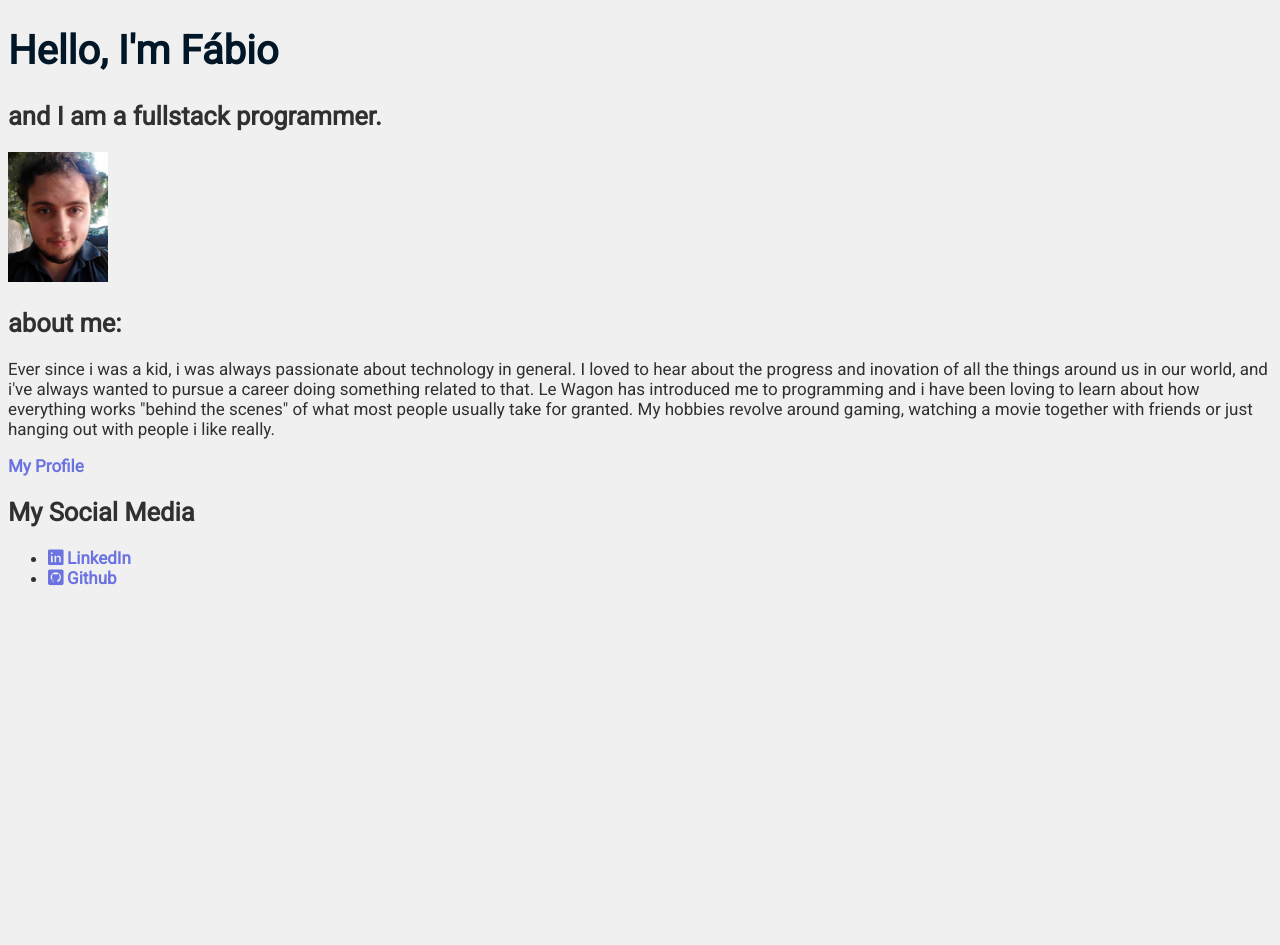
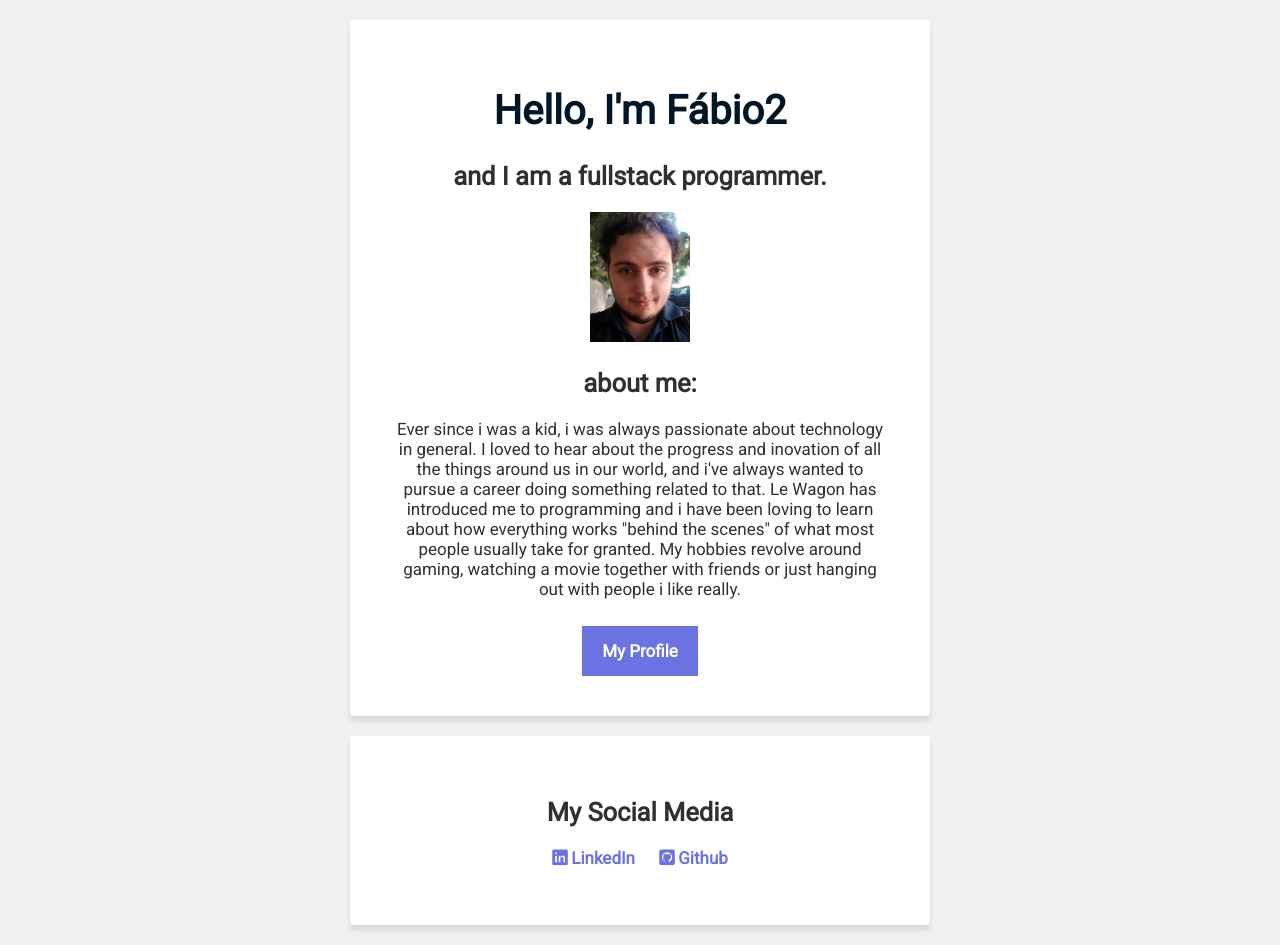
Before and after one commit to Fabifreire/F-bio-Profile, a plain HTML site: page index.html in a window 1280 px wide. Before the commit the page ends 800 px from the top, so only its background shows below. Drawn offline with Linux system fonts and the light colour scheme.

Commit message:
my profile page

```diff
--- a/index.html
+++ b/index.html
@@ -4,22 +4,27 @@
   <head>
     <title> Fábio's Profile </title>
     <meta charset="utf-8">
+    <meta name="viewport" content="width=device-width, initial-scale=1">
     <link rel="stylesheet" href="https://use.fontawesome.com/releases/v5.6.3/css/all.css">
     <link rel="stylesheet" href="style.css">
   </head>
   <body>
-    <h1>Hello, I'm Fábio</h1>
+    <div class="card-white">
+      <h1>Hello, I'm Fábio2</h1>
       <h2> and I am a fullstack programmer. </h2>
-  	<img src="images/Profile.jpg" alt="Fábio" width=100>
+      <img src="images/Profile.jpg" alt="Fábio" width=100 id="img-circle">
       <h2> about me: </h2>
       <p> Ever since i was a kid, i was always passionate about technology in general. I loved to hear about the progress and inovation of all the things around us in our world, and i've always wanted to pursue a career doing something related to that. Le Wagon has introduced me to programming and i have been loving to learn about how everything works "behind the scenes" of what most people usually take for granted.
       My hobbies revolve around gaming, watching a movie together with friends or just hanging out with people i like really.
       </p>
-    <a href="https://kitt.lewagon.com/alumni/Fabifreire"target="_blank"> My Profile </a>
+      <a href="https://kitt.lewagon.com/alumni/Fabifreire"target="_blank" id="btn-blue"> My Profile </a>
+    </div>
+    <div class="card-white">
       <h2> My Social Media </h2>
-    <ul>
+      <ul id="list-inline">
         <li><a href="https://www.linkedin.com/in/fabio-freire-6643a9202/"target="_blank"><i class="fab fa-linkedin"></i> LinkedIn</a></li>
         <li><a href="https://github.com/Fabifreire"target="_blank"><i class="fab fa-github-square"></i> Github</a></li>
       </ul>
+    </div>
   </body>
 </html>
--- a/style.css
+++ b/style.css
@@ -6,17 +6,70 @@ body {
   font-weight: 400;
   font-size: 17px;
 }
+
 h1{
   font-size: 40px;
   color: #011627;
   font-family: Roboto, sans-serif;
 }
+
 a {
   font-weight: bold;
   text-decoration: none;
   color: #6B72E1;
 
 }
+
 a:hover {
   opacity: 0.5;
 }
+
+.card-white {
+  background: white;
+  width: 500px;
+  padding: 40px;
+  margin: 20px auto;
+  box-shadow: 0 5px 5px rgba(0,0,0,0.1);
+  border-radius: 4px;
+  text-align: center;
+}
+
+#img-circle {
+  border-radius:
+}
+
+#btn-blue {
+  background: rgb(107,114,225);
+  color: white;
+  padding: 15px 20px;
+  margin-top: 10px;
+  display: inline-block;
+}
+
+#list-inline {
+  list-style: none;
+  padding-left: 0px;
+}
+
+#list-inline li {
+  display: inline;
+  margin: 10px;
+}
+@media (max-width: 960px) {
+  /* For a screen < 960px, this CSS will be read */
+  .card-white {
+    width: 500px;
+  }
+}
+@media (max-width: 720px) {
+  /* For a screen < 720px, this CSS will be read */
+  .card-white {
+    width: 300px;
+  }
+}
+@media (max-width: 540px) {
+  /* For a screen < 540px, this CSS will be read */
+  .card-white {
+    width: 250px;
+  }
+}
```
Lines whose indentation alone changed are shown as unchanged.
